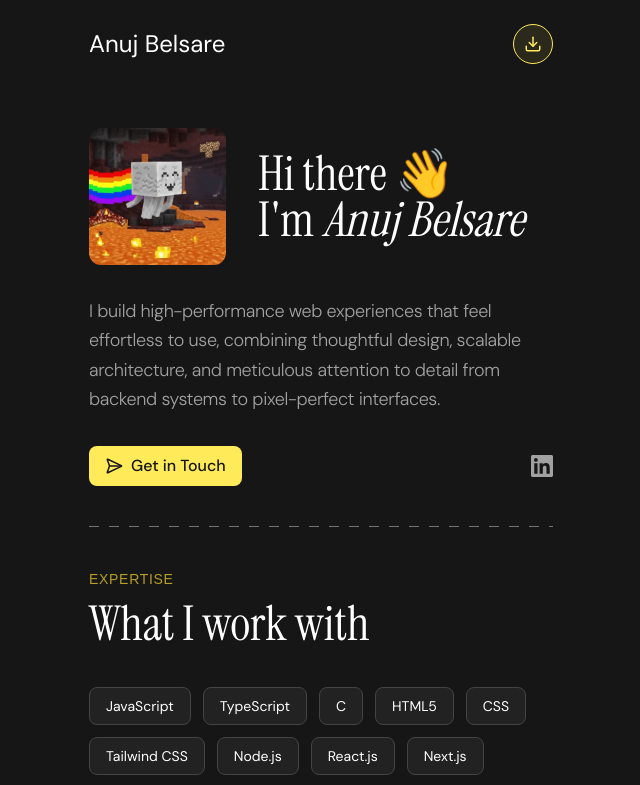
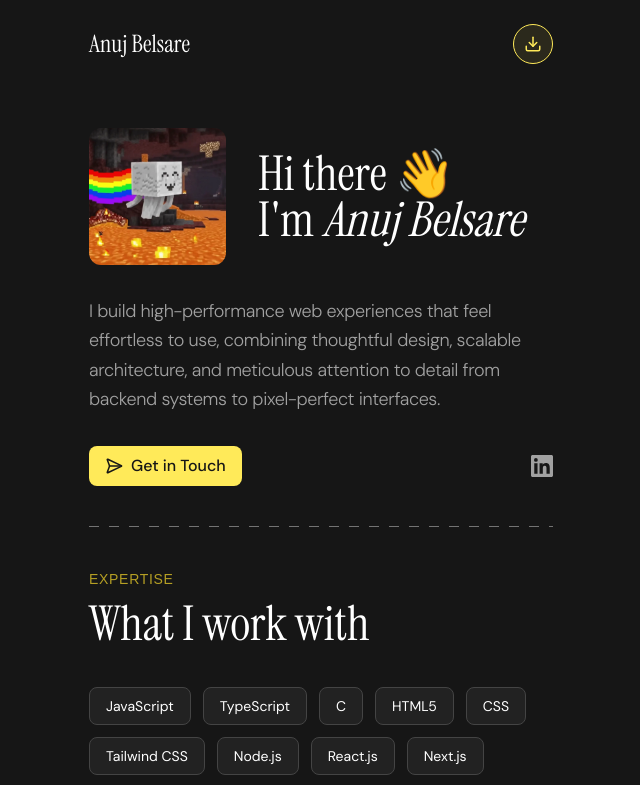
Before and after one commit to AnujBelsare/portfolio, a Next.js app: page / in a window 1280 px wide. Shown: the top 785 px of the page, without its empty margins (319-959 px from the left). Built offline with nearby package versions, Linux system fonts and the light colour scheme; some icons are missing; a web font is replaced by a local one.

Commit message:
nav font changes

```diff
--- a/app/components/Navbar.tsx
+++ b/app/components/Navbar.tsx
@@ -6,7 +6,7 @@ function Navbar() {
   return (
     <nav className="w-full pt-4 sm:pt-6">
       <div className="flex items-center justify-between gap-4">
-        <Link href="/" className="text-xl sm:text-2xl">Anuj Belsare</Link>
+        <Link href="/" className="text-xl sm:text-2xl font-serif">Anuj Belsare</Link>
 
         <a
           href="/Anuj_Belsare_CV.pdf"
```
